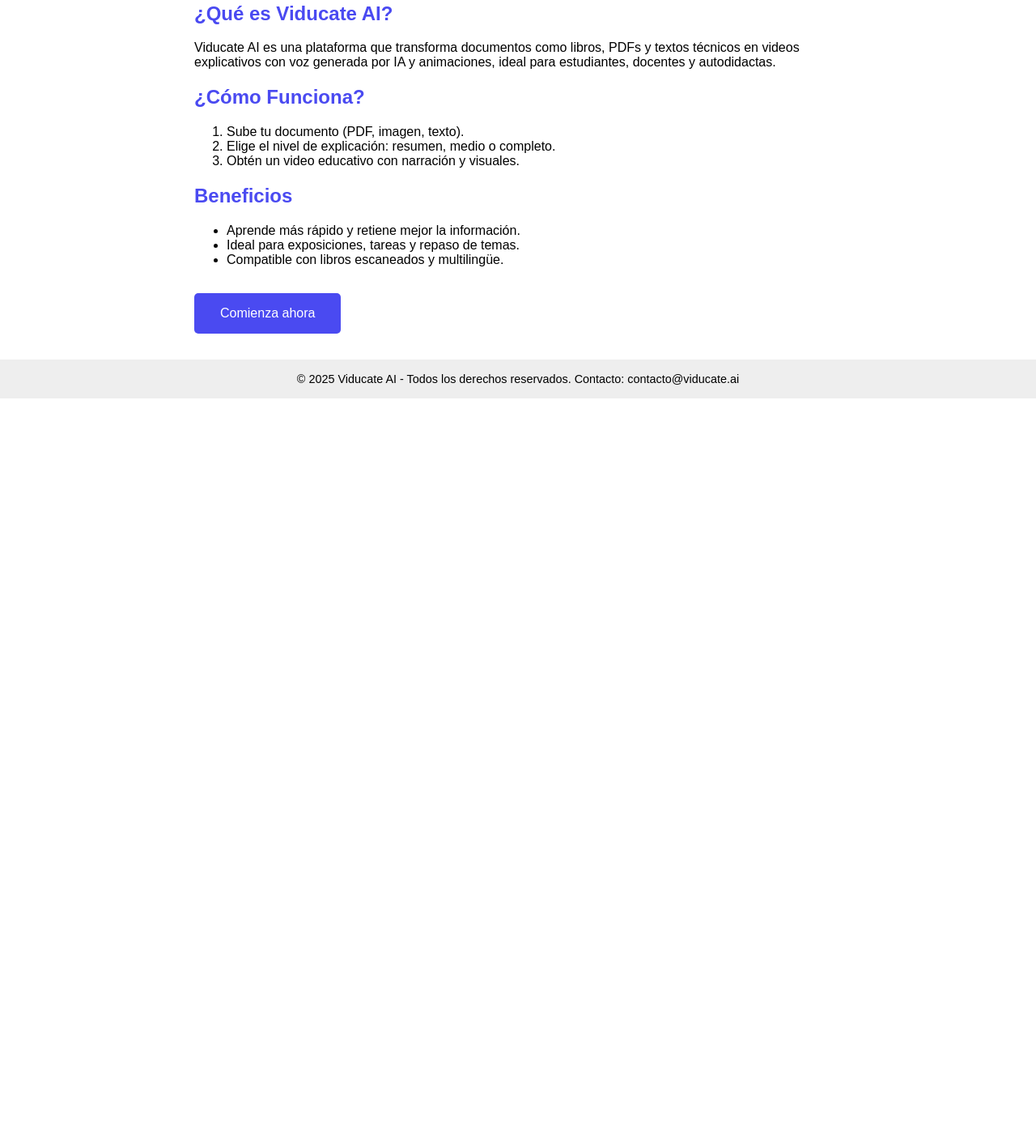
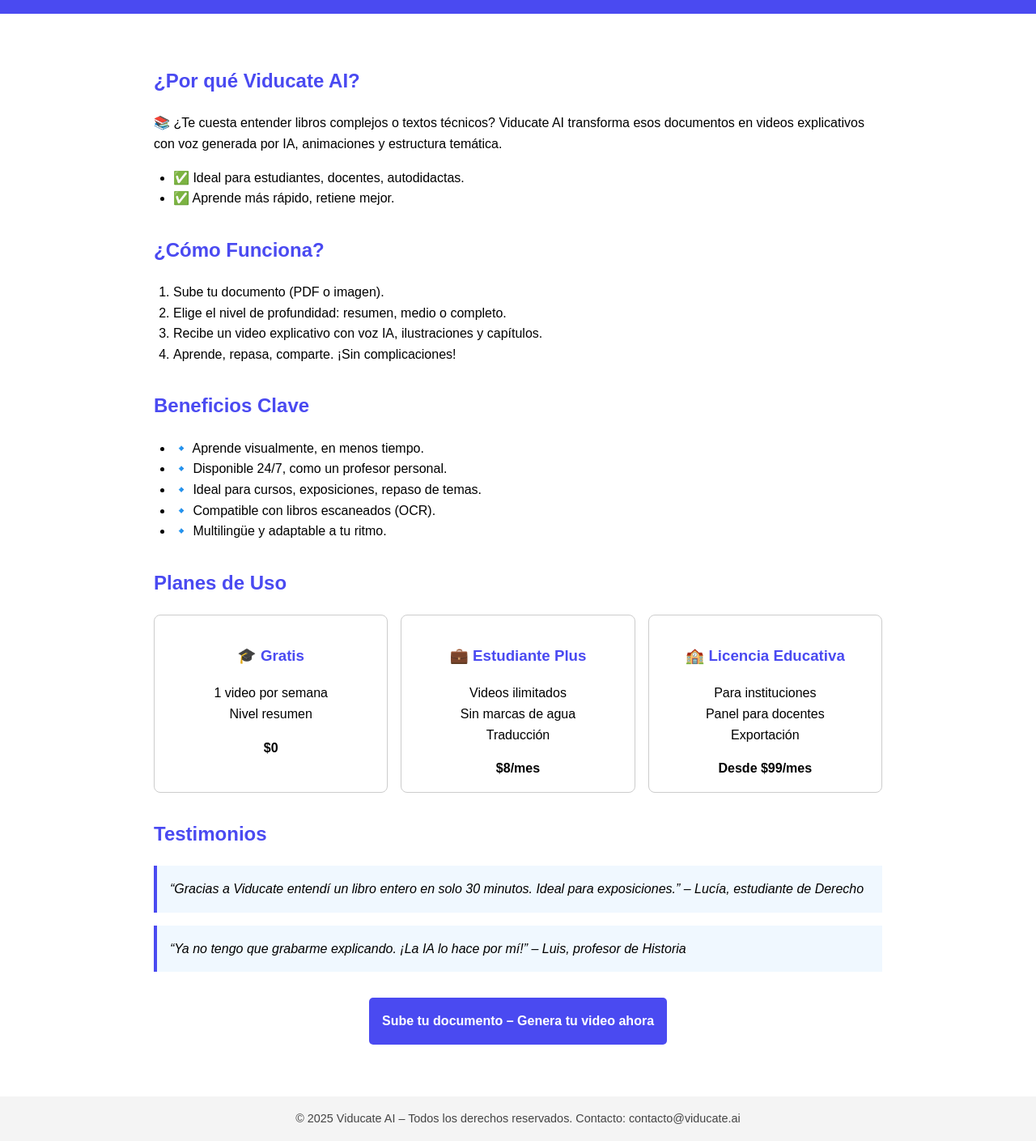
Before and after one commit to camilamorenoq23/viducate-landing, a plain HTML site: page index.html in a window 1280 px wide. Shown: the part 312-1721 px from the top of the page at 81% size. Before the commit the page ends 804 px from the top, so only its background shows below. Drawn offline with Linux system fonts and the light colour scheme.

Commit message:
Add files via upload

```diff
--- a/index.html
+++ b/index.html
@@ -6,46 +6,90 @@
   <meta name="viewport" content="width=device-width, initial-scale=1.0">
   <title>Viducate AI</title>
   <style>
-        body { font-family: Arial, sans-serif; margin: 0; padding: 0; }
-        header { background-color: #4a4af1; color: white; text-align: center; padding: 2rem; }
-        section { padding: 2rem; max-width: 800px; margin: auto; }
-        h1 { font-size: 2.5rem; }
-        h2 { color: #4a4af1; }
-        .cta { background: #4a4af1; color: white; padding: 1rem 2rem; text-decoration: none; border-radius: 5px; display: inline-block; margin-top: 1rem; }
-        footer { background-color: #eee; text-align: center; padding: 1rem; font-size: 0.9rem; }
+    body { font-family: Arial, sans-serif; margin: 0; padding: 0; line-height: 1.6; }
+    header { background-color: #4a4af1; color: white; text-align: center; padding: 3rem 1rem; }
+    header h1 { font-size: 2.5rem; }
+    header p { font-size: 1.2rem; }
+    .cta { display: inline-block; background: #ffffff; color: #4a4af1; padding: 0.75rem 1.5rem; border-radius: 5px; text-decoration: none; margin-top: 1rem; font-weight: bold; }
+
+    section { padding: 2rem 1rem; max-width: 900px; margin: auto; }
+    h2 { color: #4a4af1; margin-top: 2rem; }
+    ul, ol { padding-left: 1.5rem; }
+    footer { background: #f4f4f4; text-align: center; padding: 1rem; font-size: 0.9rem; color: #444; }
+
+    .pricing { display: grid; grid-template-columns: repeat(auto-fit, minmax(220px, 1fr)); gap: 1rem; margin-top: 1rem; }
+    .plan { border: 1px solid #ccc; border-radius: 8px; padding: 1rem; text-align: center; background: #fff; }
+    .plan h3 { color: #4a4af1; }
+    .testimonial { font-style: italic; margin: 1rem 0; background: #f0f8ff; padding: 1rem; border-left: 4px solid #4a4af1; }
+
+    .button { background: #4a4af1; color: white; padding: 1rem; text-align: center; border-radius: 5px; display: block; width: fit-content; margin: 2rem auto; text-decoration: none; font-weight: bold; }
   </style>
 </head>
 <body>
 
 <header>
   <h1>Viducate AI</h1>
-    <p>Convierte cualquier documento en un video educativo con inteligencia artificial.</p>
-    <a href="#" class="cta">Probar Gratis</a>
+  <p>Convierte cualquier texto en un video educativo con IA, en segundos.</p>
+  <a href="#" class="cta">Prueba Gratis Ahora</a>
 </header>
 
 <section>
-    <h2>¿Qué es Viducate AI?</h2>
-    <p>Viducate AI es una plataforma que transforma documentos como libros, PDFs y textos técnicos en videos explicativos con voz generada por IA y animaciones, ideal para estudiantes, docentes y autodidactas.</p>
+  <h2>¿Por qué Viducate AI?</h2>
+  <p>📚 ¿Te cuesta entender libros complejos o textos técnicos? Viducate AI transforma esos documentos en videos explicativos con voz generada por IA, animaciones y estructura temática.</p>
+  <ul>
+    <li>✅ Ideal para estudiantes, docentes, autodidactas.</li>
+    <li>✅ Aprende más rápido, retiene mejor.</li>
+  </ul>
 
   <h2>¿Cómo Funciona?</h2>
   <ol>
-        <li>Sube tu documento (PDF, imagen, texto).</li>
-        <li>Elige el nivel de explicación: resumen, medio o completo.</li>
-        <li>Obtén un video educativo con narración y visuales.</li>
+    <li>Sube tu documento (PDF o imagen).</li>
+    <li>Elige el nivel de profundidad: resumen, medio o completo.</li>
+    <li>Recibe un video explicativo con voz IA, ilustraciones y capítulos.</li>
+    <li>Aprende, repasa, comparte. ¡Sin complicaciones!</li>
   </ol>
 
-    <h2>Beneficios</h2>
+  <h2>Beneficios Clave</h2>
   <ul>
-        <li>Aprende más rápido y retiene mejor la información.</li>
-        <li>Ideal para exposiciones, tareas y repaso de temas.</li>
-        <li>Compatible con libros escaneados y multilingüe.</li>
+    <li>🔹 Aprende visualmente, en menos tiempo.</li>
+    <li>🔹 Disponible 24/7, como un profesor personal.</li>
+    <li>🔹 Ideal para cursos, exposiciones, repaso de temas.</li>
+    <li>🔹 Compatible con libros escaneados (OCR).</li>
+    <li>🔹 Multilingüe y adaptable a tu ritmo.</li>
   </ul>
 
-    <a href="#" class="cta">Comienza ahora</a>
+  <h2>Planes de Uso</h2>
+  <div class="pricing">
+    <div class="plan">
+      <h3>🎓 Gratis</h3>
+      <p>1 video por semana<br>Nivel resumen</p>
+      <strong>$0</strong>
+    </div>
+    <div class="plan">
+      <h3>💼 Estudiante Plus</h3>
+      <p>Videos ilimitados<br>Sin marcas de agua<br>Traducción</p>
+      <strong>$8/mes</strong>
+    </div>
+    <div class="plan">
+      <h3>🏫 Licencia Educativa</h3>
+      <p>Para instituciones<br>Panel para docentes<br>Exportación</p>
+      <strong>Desde $99/mes</strong>
+    </div>
+  </div>
+
+  <h2>Testimonios</h2>
+  <div class="testimonial">
+    “Gracias a Viducate entendí un libro entero en solo 30 minutos. Ideal para exposiciones.” – Lucía, estudiante de Derecho
+  </div>
+  <div class="testimonial">
+    “Ya no tengo que grabarme explicando. ¡La IA lo hace por mí!” – Luis, profesor de Historia
+  </div>
+
+  <a href="#" class="button">Sube tu documento – Genera tu video ahora</a>
 </section>
 
 <footer>
-    &copy; 2025 Viducate AI - Todos los derechos reservados. Contacto: contacto@viducate.ai
+  &copy; 2025 Viducate AI – Todos los derechos reservados. Contacto: contacto@viducate.ai
 </footer>
 
 </body>
```
Lines whose indentation alone changed are shown as unchanged.
